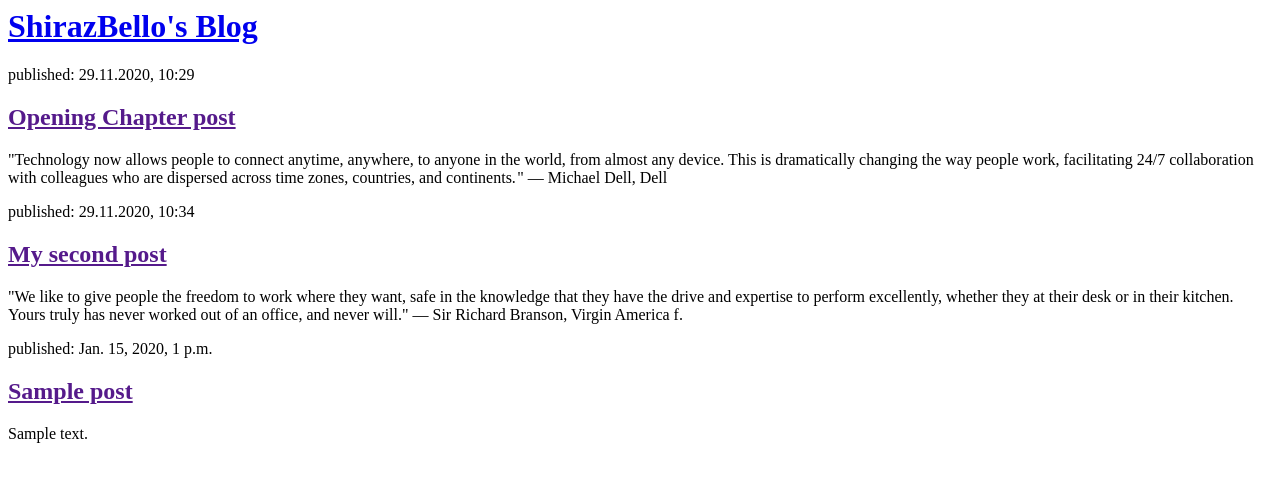
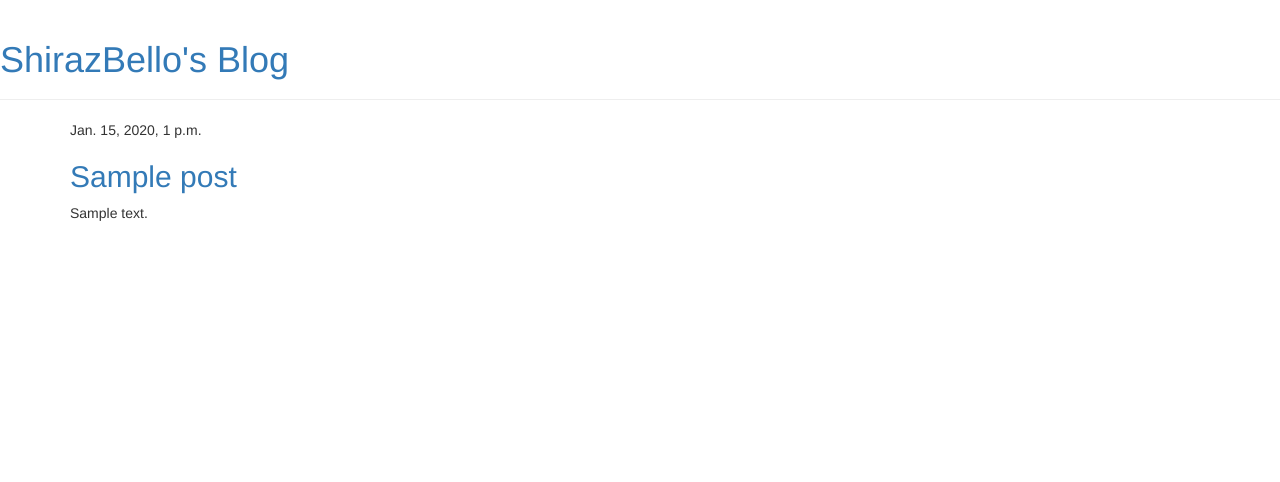
Before and after one commit to Shirazbello/my-firstDjango-blog, a Django app: page / in a window 1280 px wide. Shown: the top 482 px of the page. Run offline with Django 3.2, Linux system fonts and the light colour scheme; tables that the repository leaves empty hold one stand-in row (values such as "Sample post"); some libraries are stand-ins or nearby versions.

Commit message:
view & template for detailed blog post + CSS also added for shiraz's blog

```diff
--- /dev/null
+++ b/blog/templates/blog/base.html
@@ -0,0 +1,26 @@
+{% load static %}
+<html>
+<head>
+<title>ShirazBello's Blog</title>
+<link rel="stylesheet" href="//maxcdn.bootstrapcdn.com/bootstrap/3.2.0/css/bootstrap.min.css">
+<link rel="stylesheet" href="//maxcdn.bootstrapcdn.com/bootstrap/3.2.0/css/bootstrap-theme.min.css">
+<link href="//fonts.googleapis.com/css?family=Lobster&subset=latin,latin-ext" rel="stylesheet" type="text/css">
+<link rel="stylesheet" href="{% static 'css/blog.css' %}">
+</head>
+<body>
+    <div class="page-header" >
+            <h1><a href="/">ShirazBello's Blog</a></h1>
+        </div>
+
+
+    <div class="content container">
+        <div class="row">
+            <div class="col-md-8">
+            {% block content %}
+            {% endblock %}
+            </div>
+        </div>
+    </div>
+
+</body>
+</html>
--- a/blog/templates/blog/post_list.html
+++ b/blog/templates/blog/post_list.html
@@ -1,31 +1,13 @@
-<html>
-<head>
-<title>ShirazBello's Blog</title>
-</head>
-<body>
-    <div>
-            <h1><a href="/">ShirazBello's Blog</a></h1>
+{% extends 'blog/base.html' %}
+
+{% block content %}
+    {% for post in posts %}
+        <div class="post">
+            <div class="date">
+                {{ post.published_date }}
+            </div>
+            <h2><a href="{% url 'post_detail' pk=post.pk %}">{{ post.title }}</a></h2>
+            <p>{{ post.text|linebreaksbr }}</p>
         </div>
-
-        <div>
-            <p>published: 29.11.2020, 10:29</p>
-            <h2><a href="">Opening Chapter post</a></h2>
-            <p>"Technology now allows people to connect anytime, anywhere, to anyone in the world, from almost any device. This is dramatically changing the way people work, facilitating 24/7 collaboration with colleagues who are dispersed across time zones, countries, and continents. " — Michael Dell, Dell</p>
-        </div>
-
-        <div>
-            <p>published: 29.11.2020, 10:34</p>
-            <h2><a href="">My second post</a></h2>
-            <p>"We like to give people the freedom to work where they want, safe in the knowledge that they have the drive and expertise to perform excellently, whether they at their desk or in their kitchen. Yours truly has never worked out of an office, and never will." — Sir Richard Branson, Virgin America f.</p>
-        </div>
-
-     {% for post in posts %}
-    	<div>
-        <p>published: {{ post.published_date }}</p>
-        <h2><a href="">{{ post.title }}</a></h2>
-        <p>{{ post.text|linebreaksbr }}</p>
-    	</div>
-	{% endfor %}
-
-</body>
-</html>
+    {% endfor %}
+{% endblock %}
--- a/blog/urls.py
+++ b/blog/urls.py
@@ -4,4 +4,5 @@ from . import views
 
 urlpatterns = [
     path('', views.post_list, name='post_list'),
+    path('post/<int:pk>/', views.post_detail, name='post_detail'),
 ]
--- a/blog/views.py
+++ b/blog/views.py
@@ -1,7 +1,13 @@
-from django.shortcuts import render
+from django.shortcuts import render,get_object_or_404
 from django.utils import timezone
 from .models import Post
 
 def post_list(request):
+
     posts = Post.objects.filter(published_date__lte=timezone.now()).order_by('published_date')
     return render(request, 'blog/post_list.html', {'posts': posts})
+
+
+def post_detail(request, pk):
+    post = get_object_or_404(Post, pk=pk)
+    return render(request, 'blog/post_detail.html', {'post': post})
```
Also changed, not shown: blog/templates/blog/post_detail.html (added, +13 -0 lines).
